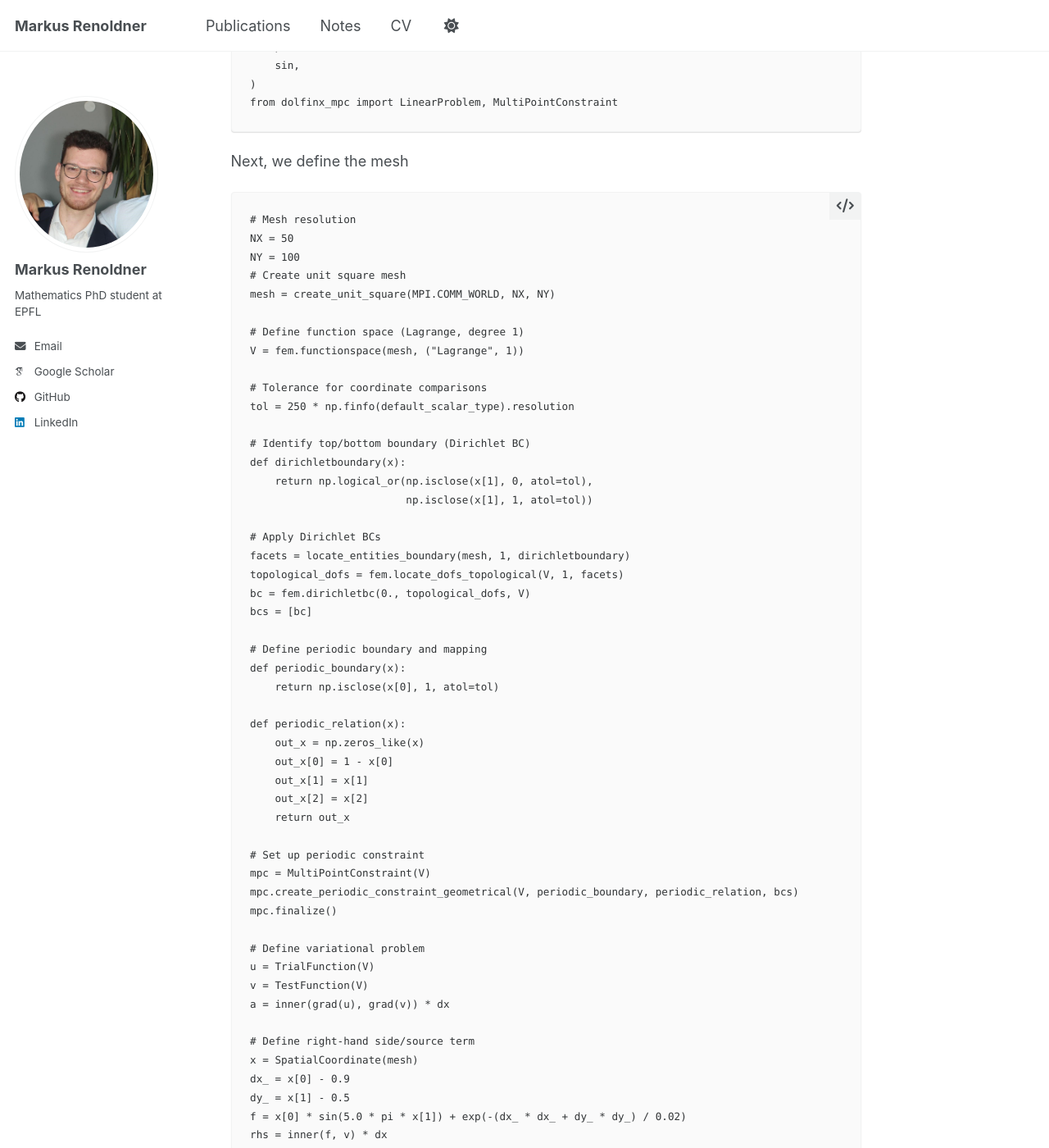
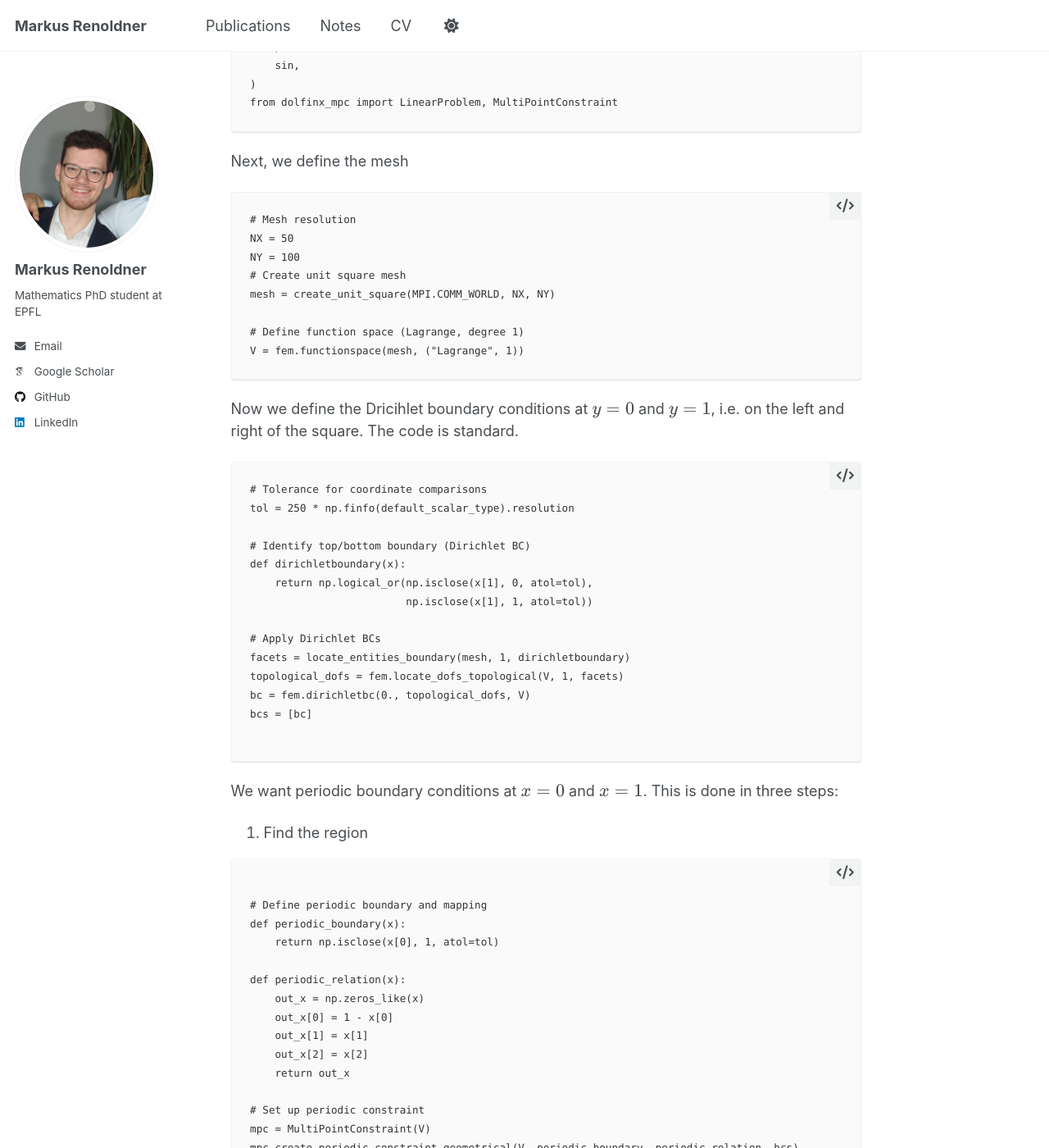
Before and after one commit to markusrenoldner/website, a Jekyll site: the page built from _portfolio/portfolio-1.md, in a window 1280 px wide and 1400 px high, scrolled down 1584 px. Shown: the whole window at 82% size. Built offline with Jekyll 4.4.1, drawn with Linux system fonts in a browser that asks for light colours; some web fonts are replaced; some of the changed text lies outside the part shown.

Commit message:
Update portfolio-1.md

````diff
--- a/_portfolio/portfolio-1.md
+++ b/_portfolio/portfolio-1.md
@@ -72,7 +72,11 @@ mesh = create_unit_square(MPI.COMM_WORLD, NX, NY)
 
 # Define function space (Lagrange, degree 1)
 V = fem.functionspace(mesh, ("Lagrange", 1))
+```
 
+Now we define the Dricihlet boundary conditions at \\(y=0\\) and \\(y=1\\), i.e. on the left and right of the square. The code is standard.
+
+```
 # Tolerance for coordinate comparisons
 tol = 250 * np.finfo(default_scalar_type).resolution
 
@@ -86,6 +90,14 @@ facets = locate_entities_boundary(mesh, 1, dirichletboundary)
 topological_dofs = fem.locate_dofs_topological(V, 1, facets)
 bc = fem.dirichletbc(0., topological_dofs, V)
 bcs = [bc]
+
+```
+
+We want periodic boundary conditions at \\(x=0\\) and \\(x=1\\). This is done in three steps:
+
+1. Find the region
+
+```
 
 # Define periodic boundary and mapping
 def periodic_boundary(x):
````
